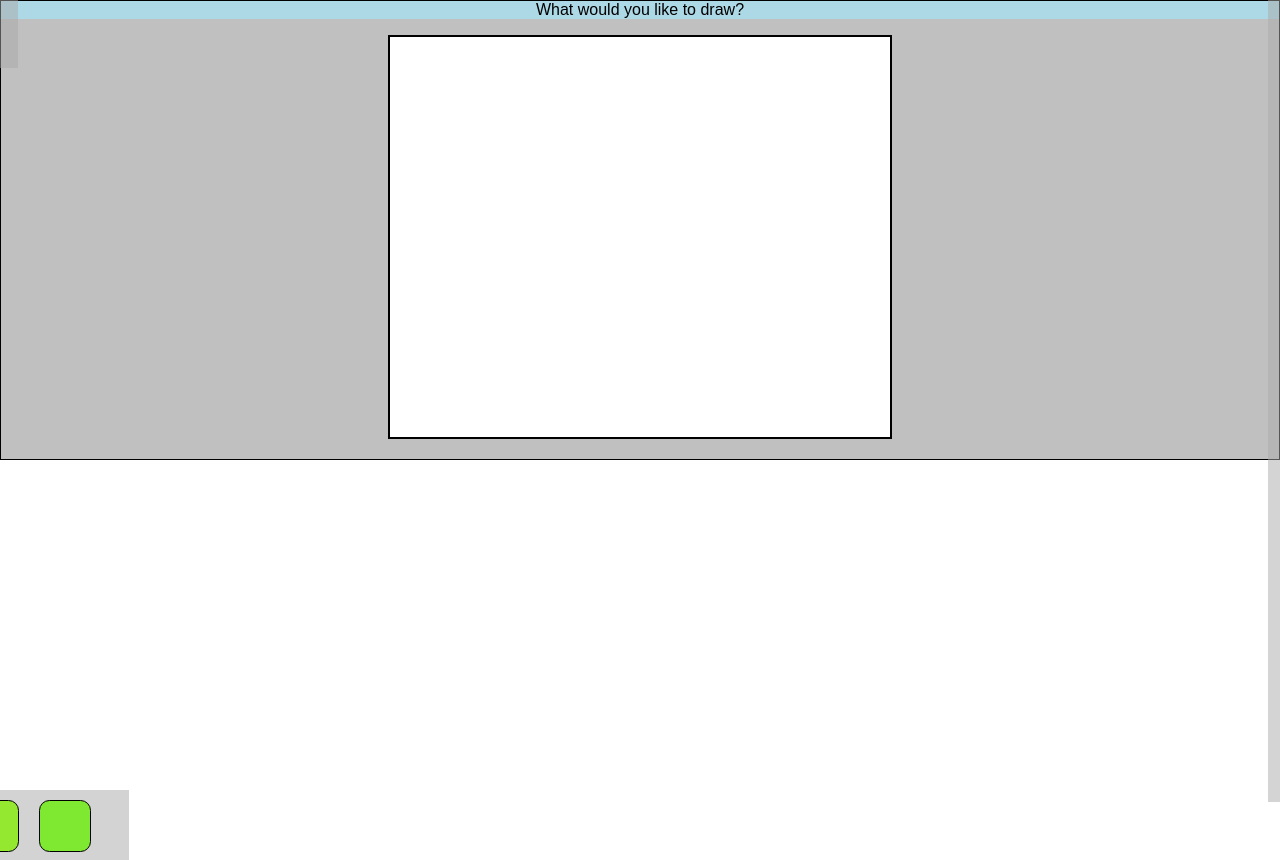
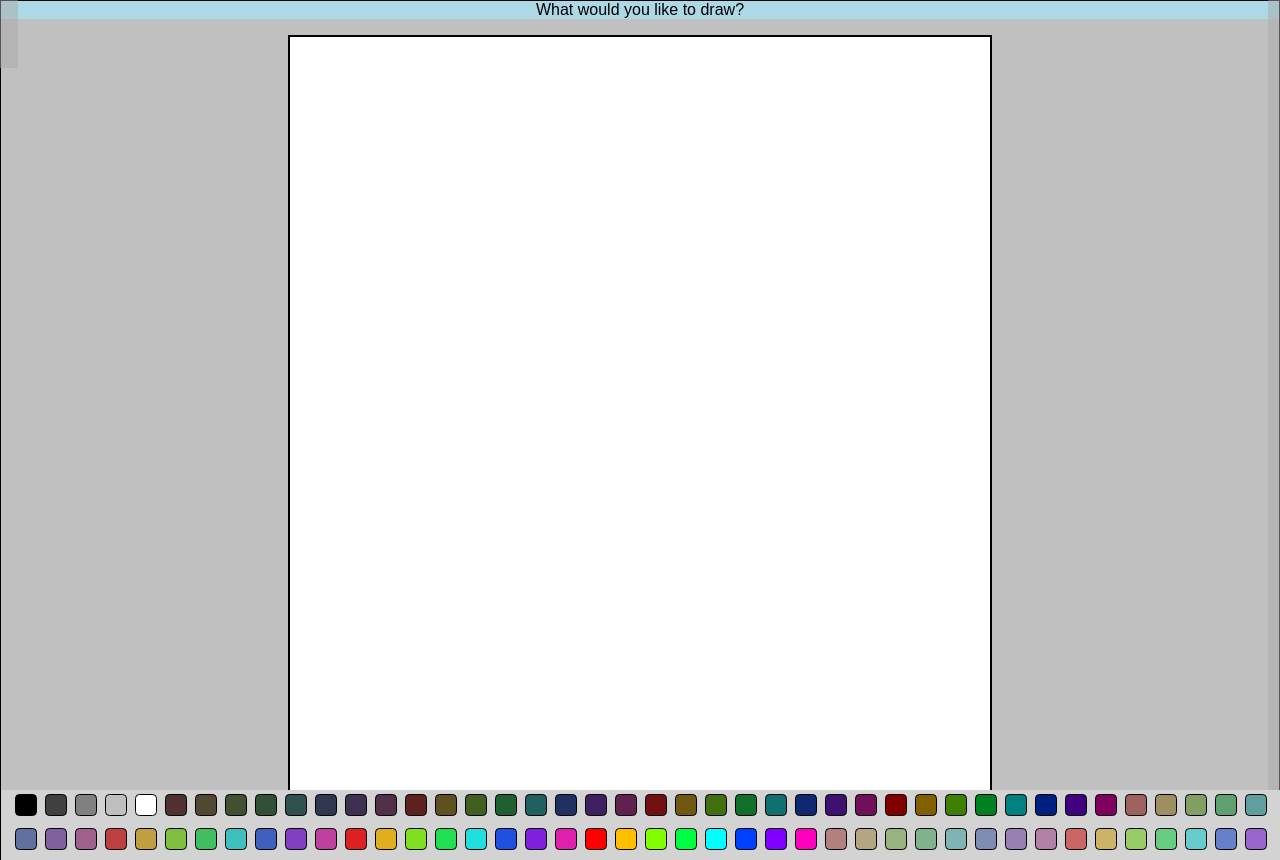
Before and after one commit to MattSowa420/WhatToDraw, a React (Create React App) app: page / in a window 1280 px wide. Before the commit the page ends 800 px from the top, so only its background shows below. Built offline with nearby package versions, Linux system fonts and the light colour scheme.

Commit message:
Added support for pointer input.
Now able to use pressure sensitive tablets and touch input.

```diff
--- a/package.json
+++ b/package.json
@@ -5,8 +5,8 @@
   "keywords": [],
   "main": "src/index.js",
   "dependencies": {
-    "react": "16.3.2",
-    "react-dom": "16.3.2",
+    "react": "16.4.2",
+    "react-dom": "16.4.2",
     "react-scripts": "1.1.4",
     "styled-components": "3.3.3"
   },
--- a/src/components/App.js
+++ b/src/components/App.js
@@ -2,7 +2,18 @@ import React, { Component } from "react";
 import "../styles/app.css";
 import styled from "styled-components";
 
-const hues = 6 + 8 * 4;
+const hues = [
+  (360 / 8) * 0,
+  (360 / 8) * 1,
+  (360 / 8) * 2,
+  (360 / 8) * 3,
+  (360 / 8) * 4,
+  (360 / 8) * 5,
+  (360 / 8) * 6,
+  (360 / 8) * 7
+];
+const sats = [25, 50, 75, 100];
+const levs = [25, 50, 60, 75, 90];
 
 const Palette = styled.div`
   position: fixed;
@@ -13,7 +24,7 @@ const Palette = styled.div`
   width: 100%;
   background-color: lightgray;
   transition: all 0.25s ease;
-  transform: translate(-90%, 90%);
+  transform: translate(0%, 90%);
   overflow: hidden;
   &:hover {
     transform: none;
@@ -107,6 +118,7 @@ const Brush = styled.div`
 
 class App extends Component {
   draw = false;
+  pressure = 0;
   drawType = "circle";
   spraySize = 5;
   brushes = [2, 4, 8, 16];
@@ -115,21 +127,31 @@ class App extends Component {
 
   constructor() {
     super();
-    this.palette = ["hsl(255,0%,0%)", "hsl(255,100%,100%)"];
-    for (let h = 0; h < hues; ++h) {
-      const color = `hsl(${h * (256 / hues)},${80}%,${55}%)`;
-      this.palette.push(color);
-    }
+    //this.palette = ["hsl(255,0%,0%)", "hsl(255,100%,100%)"];
+    this.palette = [];
+
+    [0, 25, 50, 75, 100].forEach(lev => {
+      this.palette.push(`hsl(0,0%,${lev}%)`);
+    });
+
+    levs.forEach(lev =>
+      sats.forEach(sat =>
+        hues.forEach(hue => {
+          this.palette.push(`hsl(${hue},${sat}%,${lev}%)`);
+        })
+      )
+    );
   }
 
   sprayPaint = () => {
     const { ctx } = this;
     const { x, y } = this.pos;
-
+    if (this.pressure === 0) return;
+    this.ctx.globalAlpha = this.pressure / 10;
     switch (this.drawType) {
       case "circle":
         const circle = new Path2D();
-        for (let i = 0; i < 25; ++i) {
+        for (let i = 0; i < 5; ++i) {
           let angle = Math.random() * 2 * Math.PI;
           let distance = Math.random() ** 0.5 * this.spraySize;
           let { ox, oy } = {
@@ -141,7 +163,8 @@ class App extends Component {
           circle.arc(ox, oy, 1, 0, 2 * Math.PI);
           ctx.fill(circle);
         }
-        if (this.ctx.globalAlpha < 0.01) this.ctx.globalAlpha += 0.0001;
+        //console.log(this.pressure);
+        //if (this.ctx.globalAlpha < 0.5) this.ctx.globalAlpha += 0.001;
         break;
       default:
       case "line":
@@ -155,8 +178,12 @@ class App extends Component {
   };
 
   onMouseMove = event => {
+    //console.log("on mouse move", event.button, event.buttons);
     if (!this.draw) return;
     const { offsetX: x, offsetY: y } = event.nativeEvent;
+    if (event.pressure) this.pressure = event.pressure;
+    else this.pressure = 0;
+    //console.log(this.pressure);
     this.pos = { x, y };
   };
 
@@ -176,16 +203,17 @@ class App extends Component {
     this.pos = { x, y };
     this.draw = true;
     this.ctx.fillStyle = this.state.drawColor;
-    this.ctx.globalAlpha = 0.005;
     this.ctx.strokeStyle = this.state.drawColor;
+    this.ctx.globalAlpha = 0.1;
     this.spraySize = this.brushes[this.state.activeBrush];
     if (!this.drawInterval) {
       this.drawInterval = setInterval(this.sprayPaint, 1);
     }
-    console.log(this.drawInterval);
+    console.log("interval", this.drawInterval);
   };
 
   onMouseUp = event => {
+    console.log("on mouse up");
     this.draw = false;
     console.log("clear interval");
     clearInterval(this.drawInterval);
@@ -193,6 +221,7 @@ class App extends Component {
   };
 
   onMouseLeave = event => {
+    console.log("on mouse leave");
     this.onMouseUp();
     this.setState({ showMenu: true });
   };
@@ -205,17 +234,41 @@ class App extends Component {
     this.ctx.clearRect(0, 0, this.canvas.width, this.canvas.height);
   };
 
-  Canvas(w = 500, h = 400) {
+  pointerUp = () => {
+    console.log("pointer up");
+    this.onMouseUp();
+  };
+
+  pointerCancel = () => {
+    console.log("pointer cancel");
+    this.onMouseUp();
+  };
+
+  onGotPointerCapture = event => {
+    console.log(
+      "got pointer",
+      event.pointerId,
+      event.pointerType,
+      event.nativeEvent
+    );
+    //this.canvas.setPointerCapture(event.pointerId);
+  };
+
+  Canvas(w = 700, h = 800) {
     return (
       <Canvas>
         <canvas
           id="drawCanvas"
-          onMouseMove={this.onMouseMove}
-          onClick={this.onClick}
-          onMouseUp={this.onMouseUp}
-          onMouseDown={this.onMouseDown}
-          onMouseLeave={this.onMouseLeave}
-          onMouseEnter={this.hideMenu}
+          touch-action="none"
+          onPointerDown={this.onMouseDown}
+          onPointerMove={this.onMouseMove}
+          onPointerUp={this.pointerUp}
+          onPointerCancel={this.pointerCancel}
+          onGotPointerCapture={this.onGotPointerCapture}
+          onLostPointerCapture={() => {
+            console.log("lost pointer");
+            this.onMouseUp();
+          }}
           width={w}
           height={h}
         />
@@ -269,7 +322,12 @@ class App extends Component {
     );
   };
 
+  onComponentDidMount() {
+    console.log("component mounted");
+  }
+
   render() {
+    console.log("render");
     return (
       <div className="app">
         <p draggable={false}>What would you like to draw?</p>
--- a/src/styles/app.css
+++ b/src/styles/app.css
@@ -16,6 +16,7 @@ h1 {
 }
 
 canvas {
+  touch-action: none;
   margin: 1rem;
   border: 2px solid black;
   color: green;
@@ -30,9 +31,9 @@ canvas:hover {
 .palette {
   position: relative;
   display: inline-block;
-  margin: 10px;
-  width: 50px;
-  height: 50px;
+  margin: 4px;
+  width: 20px;
+  height: 20px;
   border-radius: 20%;
   transition: all 0.2s cubic-bezier(0.72, 0.21, 0.3, 0.7);
   border: 1px solid black;
--- a/src/styles/styles.css
+++ b/src/styles/styles.css
@@ -7,6 +7,4 @@ body {
 * {
   padding: 0;
   margin: 0;
-  user-drag: none;
-  user-select: none;
 }
```
